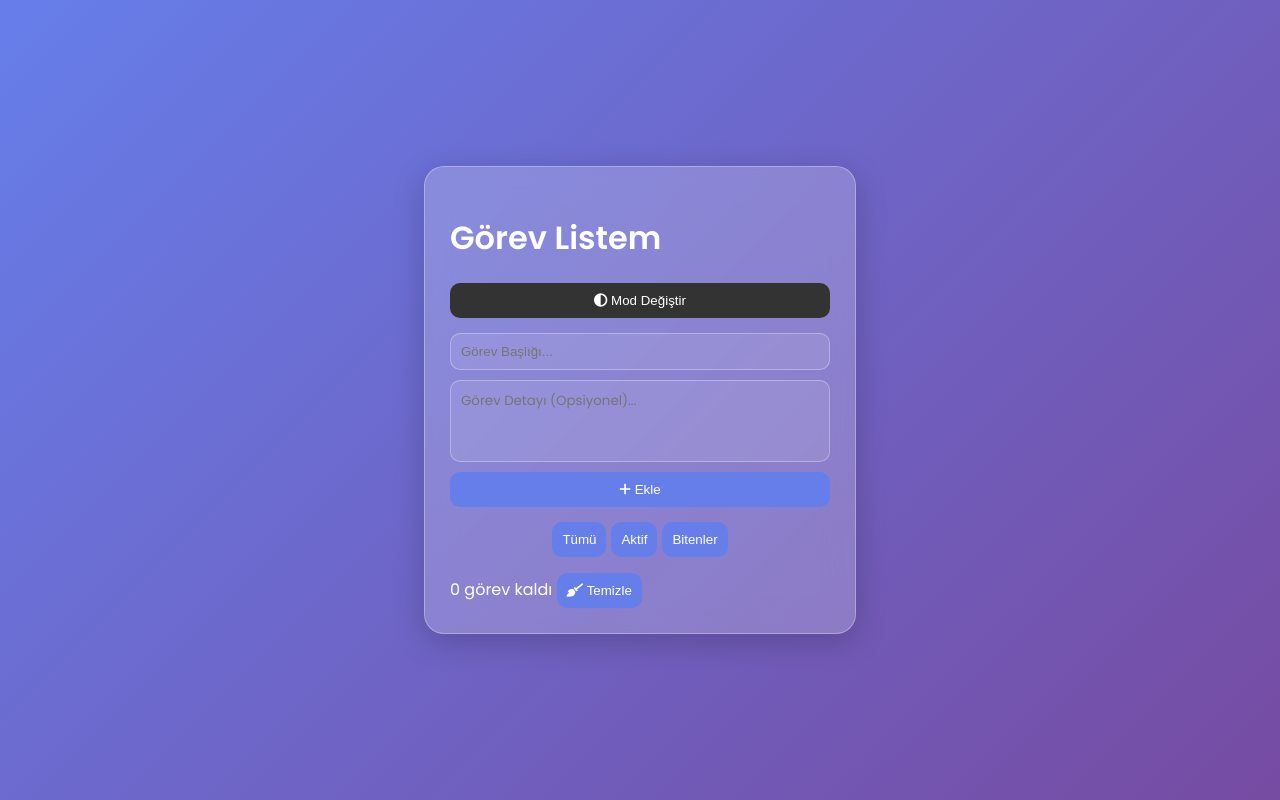
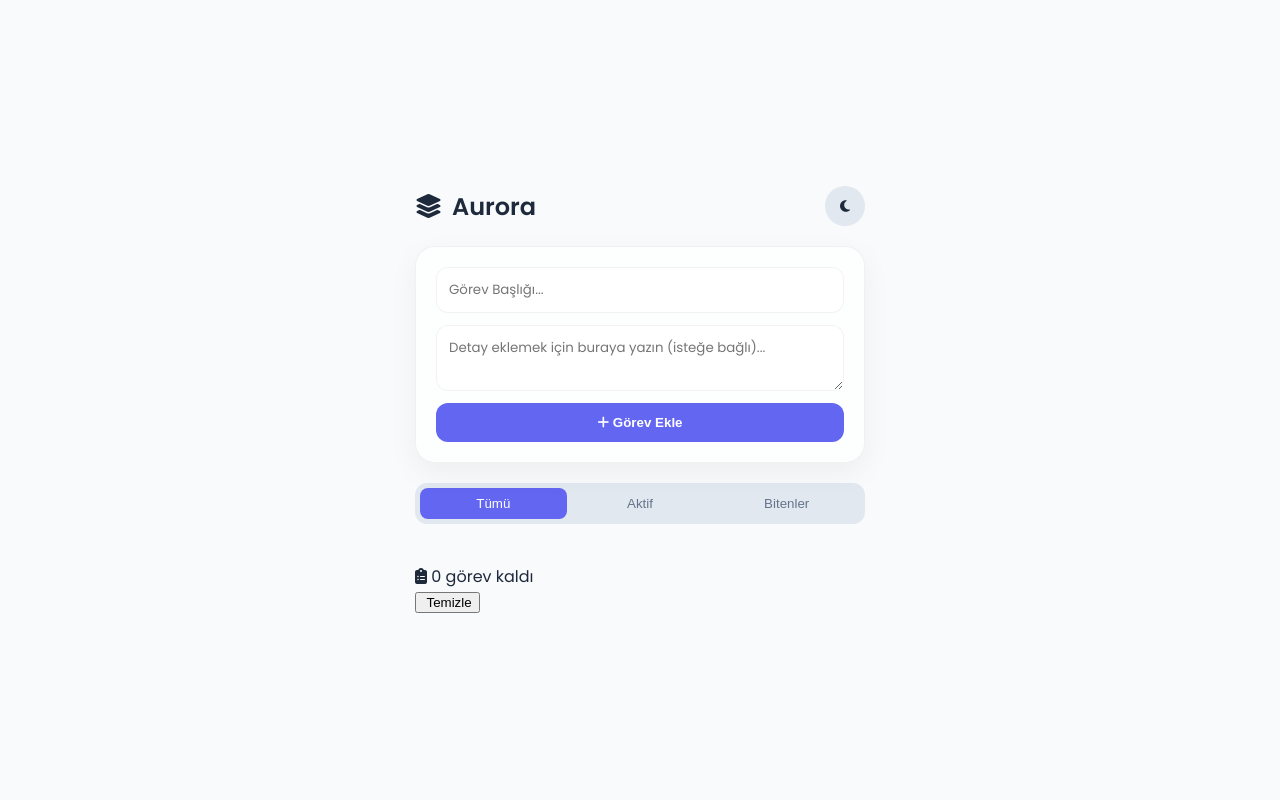
Before and after one commit to Melekkorkmazz/kisisel-site, a PHP site: page /index.html in a window 1280 px wide. Run offline with PHP 8.4, Linux system fonts and the light colour scheme.

Commit message:
görünüm tamamen değişti

```diff
--- a/index.html
+++ b/index.html
@@ -3,38 +3,47 @@
 <head>
     <meta charset="UTF-8">
     <meta name="viewport" content="width=device-width, initial-scale=1.0">
-    <title>Profesyonel Görev Listem</title>
+    <title>Aurora Task Manager</title>
     <link href="https://fonts.googleapis.com/css2?family=Poppins:wght@300;400;600&display=swap" rel="stylesheet">
-    <link rel="stylesheet" href="https://cdnjs.cloudflare.com/ajax/libs/font-awesome/6.0.0/css/all.min.css">
+    <link rel="stylesheet" href="https://cdnjs.cloudflare.com/ajax/libs/font-awesome/6.4.0/css/all.min.css">
     <link rel="stylesheet" href="style.css">
 </head>
-<body>
+<body class="light-theme"> <div class="aurora-container">
+    <header class="main-header">
+        <div class="logo-area">
+            <i class="fas fa-layer-group"></i>
+            <span>Aurora</span>
+        </div>
+        <button class="theme-toggle" onclick="toggleDarkMode()">
+            <i class="fas fa-moon"></i>
+        </button>
+    </header>
 
-<div class="container">
-    <h1>Görev Listem</h1>
-
-    <button class="dark-btn" onclick="toggleDarkMode()">
-        <i class="fas fa-adjust"></i> Mod Değiştir
-    </button>
-
-    <div class="input-area">
-        <input type="text" id="taskInput" placeholder="Görev Başlığı...">
-        <textarea id="taskDetail" placeholder="Görev Detayı (Opsiyonel)..."></textarea>
-        <button onclick="addTask()"><i class="fas fa-plus"></i> Ekle</button>
+    <div class="glass-card input-section">
+        <input type="text" id="taskInput" placeholder="Görev Başlığı..." autocomplete="off">
+        <textarea id="taskDetail" placeholder="Detay eklemek için buraya yazın (isteğe bağlı)..."></textarea>
+        <button class="add-btn" onclick="addTask()">
+            <i class="fas fa-plus"></i> Görev Ekle
+        </button>
     </div>
 
-    <div class="filters">
-        <button onclick="filterTasks('all')">Tümü</button>
-        <button onclick="filterTasks('active')">Aktif</button>
-        <button onclick="filterTasks('completed')">Bitenler</button>
-    </div>
+    <nav class="filter-bar">
+        <button onclick="filterTasks('all')" class="filter-btn active">Tümü</button>
+        <button onclick="filterTasks('active')" class="filter-btn">Aktif</button>
+        <button onclick="filterTasks('completed')" class="filter-btn">Bitenler</button>
+    </nav>
 
-    <ul id="taskList"></ul>
+    <ul id="taskList" class="task-grid"></ul>
 
-    <div class="task-info">
-        <span id="taskCount">0 görev kaldı</span>
-        <button onclick="clearCompleted()"><i class="fas fa-broom"></i> Temizle</button>
-    </div>
+    <footer class="status-bar">
+        <div class="count-chip">
+            <i class="fas fa-clipboard-list"></i>
+            <span id="taskCount">0 görev kaldı</span>
+        </div>
+        <button class="clean-btn" onclick="clearCompleted()">
+            <i class="fas fa-sparkles"></i> Temizle
+        </button>
+    </footer>
 </div>
 
 <script src="script.js"></script>
--- a/style.css
+++ b/style.css
@@ -1,63 +1,146 @@
+:root {
+    /* Açık Tema Renkleri */
+    --bg-color: #f8fafc;
+    --card-bg: rgba(255, 255, 255, 0.7);
+    --card-border: rgba(0, 0, 0, 0.05);
+    --input-bg: #ffffff;
+    --text-main: #1e293b;
+    --text-sub: #64748b;
+    --accent: #6366f1;
+    --filter-bg: #e2e8f0;
+}
+
+body.dark-theme {
+    /* Gece Modu (Tam Siyah) Renkleri */
+    --bg-color: #000000;
+    --card-bg: rgba(18, 18, 18, 0.8);
+    --card-border: rgba(255, 255, 255, 0.1);
+    --input-bg: #121212;
+    --text-main: #f8fafc;
+    --text-sub: #94a3b8;
+    --filter-bg: #1e1e1e;
+}
+
 body {
     font-family: 'Poppins', sans-serif;
-    background: linear-gradient(135deg, #667eea 0%, #764ba2 100%);
-    display: flex; justify-content: center; align-items: center;
-    min-height: 100vh; margin: 0;
+    background-color: var(--bg-color);
+    color: var(--text-main);
+    margin: 0;
+    display: flex;
+    justify-content: center;
+    align-items: center;
+    min-height: 100vh;
+    transition: background-color 0.4s ease, color 0.4s ease;
 }
 
-.container {
-    background: rgba(255, 255, 255, 0.2);
-    backdrop-filter: blur(15px);
-    -webkit-backdrop-filter: blur(15px);
-    padding: 25px; width: 380px; border-radius: 20px;
-    box-shadow: 0 8px 32px rgba(0, 0, 0, 0.2);
-    border: 1px solid rgba(255, 255, 255, 0.3); color: white;
+.aurora-container {
+    width: 90%;
+    max-width: 450px;
+    display: flex;
+    flex-direction: column;
+    gap: 20px;
+    padding: 20px;
 }
 
-.input-area { display: flex; flex-direction: column; gap: 10px; }
-
-textarea {
-    background: rgba(255, 255, 255, 0.1); border: 1px solid rgba(255, 255, 255, 0.3);
-    border-radius: 10px; padding: 10px; color: white; outline: none; resize: none;
-    font-family: inherit; height: 60px;
+.main-header {
+    display: flex;
+    justify-content: space-between;
+    align-items: center;
 }
 
-input {
-    padding: 10px; border-radius: 10px; border: 1px solid rgba(255, 255, 255, 0.3);
-    background: rgba(255, 255, 255, 0.1); color: white; outline: none;
+.logo-area {
+    display: flex;
+    align-items: center;
+    gap: 10px;
+    font-size: 1.5rem;
+    font-weight: 600;
 }
 
-button {
-    padding: 10px; cursor: pointer; border-radius: 10px; border: none;
-    background: #667eea; color: white; transition: 0.3s;
+.glass-card {
+    background: var(--card-bg);
+    backdrop-filter: blur(10px);
+    -webkit-backdrop-filter: blur(10px);
+    border: 1px solid var(--card-border);
+    border-radius: 20px;
+    padding: 20px;
+    box-shadow: 0 10px 30px rgba(0, 0, 0, 0.05);
+    display: flex;
+    flex-direction: column;
+    gap: 12px;
 }
 
-.filters { margin: 15px 0; display: flex; justify-content: center; gap: 5px; }
+input, textarea {
+    background: var(--input-bg);
+    border: 1px solid var(--card-border);
+    border-radius: 12px;
+    padding: 12px;
+    color: var(--text-main);
+    font-family: inherit;
+    outline: none;
+    transition: border-color 0.3s;
+}
 
-ul { list-style: none; padding: 0; }
+input:focus { border-color: var(--accent); }
+
+.add-btn {
+    background: var(--accent);
+    color: white;
+    font-weight: 600;
+    padding: 12px;
+    border-radius: 12px;
+    border: none;
+    cursor: pointer;
+}
+
+.filter-bar {
+    display: flex;
+    background: var(--filter-bg);
+    padding: 5px;
+    border-radius: 12px;
+}
+
+.filter-btn {
+    flex: 1;
+    padding: 8px;
+    border-radius: 8px;
+    background: transparent;
+    color: var(--text-sub);
+    border: none;
+    cursor: pointer;
+}
+
+.filter-btn.active {
+    background: var(--accent);
+    color: white;
+}
+
+.task-grid { list-style: none; padding: 0; margin: 0; display: flex; flex-direction: column; gap: 10px; }
 
 li {
-    background: rgba(255, 255, 255, 0.1); margin-top: 10px;
-    border-radius: 12px; display: flex; flex-direction: column;
-    border: 1px solid rgba(255, 255, 255, 0.1); overflow: hidden;
+    background: var(--card-bg);
+    border: 1px solid var(--card-border);
+    border-radius: 15px;
+    overflow: hidden;
 }
 
-.task-header {
-    display: flex; align-items: center; padding: 12px; cursor: pointer; gap: 10px;
+.task-header { display: flex; align-items: center; padding: 15px; gap: 12px; cursor: pointer; }
+
+.task-content {
+    display: none;
+    padding: 0 15px 15px 42px;
+    font-size: 0.85rem;
+    color: var(--text-sub);
+    border-top: 1px solid var(--card-border);
 }
 
-.task-header span { flex: 1; font-weight: 400; }
+.show-detail { display: block; }
 
-.task-content {
-    display: none; padding: 0 15px 15px 40px; font-size: 0.85rem;
-    color: rgba(255, 255, 255, 0.8); word-break: break-word;
-}
+.completed-text { text-decoration: line-through; opacity: 0.5; }
 
-.show-detail { display: block; } /* Detay gösterim sınıfı */
+.delete-btn { background: #ff4d4d; color: white; padding: 5px 10px; border-radius: 8px; border: none; }
 
-.completed-text { text-decoration: line-through; opacity: 0.6; }
+.edit-btn-inline { background: #f39c12; color: white; margin-top: 10px; padding: 5px 10px; border-radius: 8px; border: none; cursor: pointer; }
 
-.delete-btn { background: #ff4d4d; padding: 5px 10px; }
+.edit-field { width: 100%; background: var(--input-bg); color: var(--text-main); border: 1px solid var(--accent); border-radius: 5px; padding: 5px; }
 
-.dark-btn { width: 100%; margin-bottom: 15px; background: #333; }
-.dark { background: linear-gradient(135deg, #1a1a2e 0%, #16213e 100%); }
+.theme-toggle { background: var(--filter-bg); color: var(--text-main); border-radius: 50%; width: 40px; height: 40px; border: none; cursor: pointer; }
```
Also changed, not shown: script.js (+106 -85 lines).
